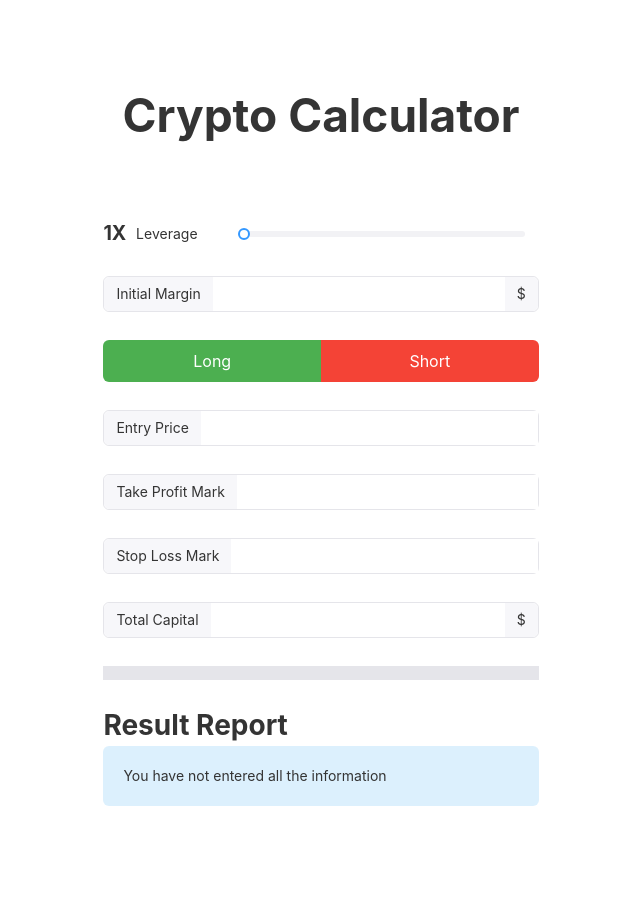
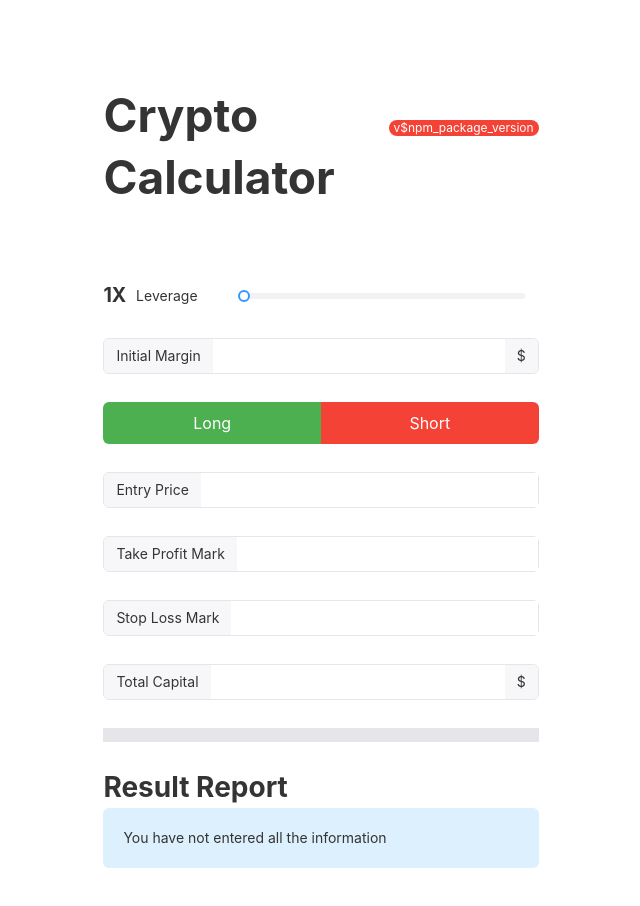
Before and after one commit to theocerutti/CryptoCalculator, a React (Create React App) app: page / in a window 1280 px wide. Shown: the top 906 px of the page, without its empty margins (319-959 px from the left). Built offline with nearby package versions, Linux system fonts and the light colour scheme.

Commit message:
Add version Badge, update rsuite colors

```diff
--- a/src/components/AppTitle.jsx
+++ b/src/components/AppTitle.jsx
@@ -1,5 +1,12 @@
 import React from 'react';
 import styled from 'styled-components';
+import {Badge} from "rsuite";
+import {APP_CONSTANTS} from "../constants";
+
+const Container = styled.div`
+  display: flex;
+  align-items: baseline;
+`;
 
 const Title = styled.h1`
   margin-bottom: 1em;
@@ -7,7 +14,10 @@ const Title = styled.h1`
 
 const AppTitle = (props) => {
   return (
-    <Title {...props}>{props.children}</Title>
+    <Container>
+      <Title {...props}>{props.children}</Title>
+      <Badge content={`v${APP_CONSTANTS.version}`} />
+    </Container>
   );
 };
 
--- a/src/components/MoneyText.jsx
+++ b/src/components/MoneyText.jsx
@@ -3,7 +3,7 @@ import styled from "styled-components";
 
 const MoneyTextContainer = styled.span`
   margin: 0;
-  color: ${props => props.value > 0 ? "green" : "red"};
+  color: var(--rs-${props => props.value > 0 ? "green" : "red"}-500);
 `;
 
 const MoneyText = (props) => {
--- a/src/constants.js
+++ b/src/constants.js
@@ -1,5 +1,6 @@
 const APP_CONSTANTS = {
   title: "Crypto Calculator",
+  version: process.env.REACT_APP_VERSION,
   entryPrice: "This is the price where you open your position.",
   initialCost: "Initial Cost, it doesn't include the leverage! That's what you will pay.",
   TPMarkDesc: "[Take Profit]: Price where you will close your position and take your profit.",
--- a/src/containers/Report.jsx
+++ b/src/containers/Report.jsx
@@ -21,7 +21,7 @@ const ReportContainer = styled.div`
 
 const Report = ({tpMark, slMark, initialCost, leverage, totalCapital, entryPrice, isLong}) => {
   const fixedDecimal = 2;
-  const canShowReport = ((tpMark || slMark || entryPrice) && initialCost && leverage);
+  const canShowReport = ((tpMark || slMark || entryPrice) && initialCost && leverage && isLong !== null);
 
   if (!isLong) {
     // invert marks if short
```
Also changed, not shown: 1 other file (tests, documents, lock files or other folders).
